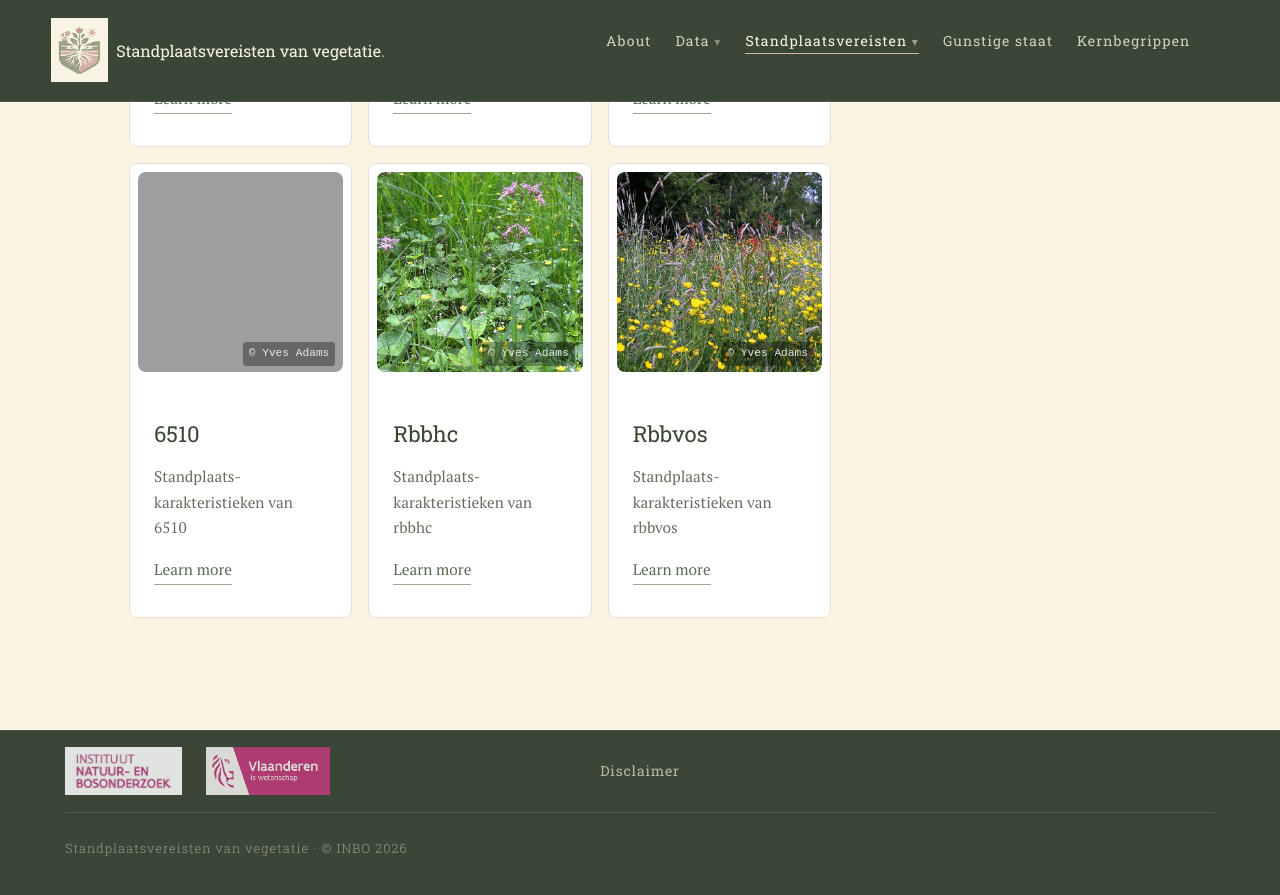
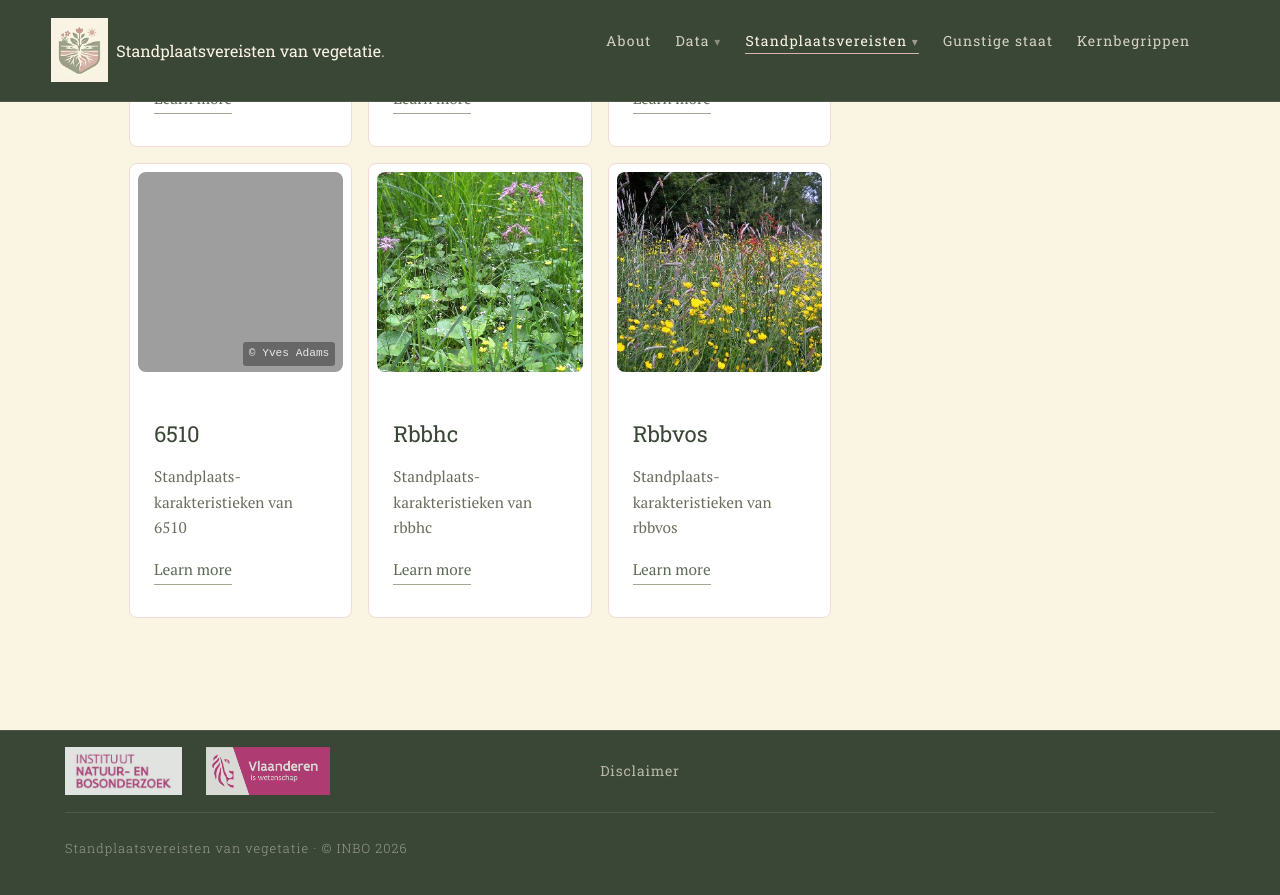
Before and after one commit to inbo/standplaatsvereisten, a Jekyll site: the page built from _pages/standplaatsvereisten/graslanden/index.md, in a window 1280 px wide and 900 px high, scrolled down 723 px. Shown: the top 895 px of the window. Built offline with Jekyll 4.4.1, drawn with Linux system fonts in a browser that asks for light colours; grey boxes are pictures that could not be loaded.

Commit message:
Nieuwe fotos

```diff
--- a/_pages/standplaatsvereisten/graslanden/index.md
+++ b/_pages/standplaatsvereisten/graslanden/index.md
@@ -22,7 +22,7 @@ toc: false
 
   <div class="card">
     <div class="card-image-wrapper">
-      <img class="card-image" src="{{ '/assets/backgrounds/card_6410.jpg' | relative_url }}" alt="Elzenbroekbos">
+      <img class="card-image" src="{{ '/assets/backgrounds/card_6410.jpg' | relative_url }}" alt="Blauwgrasland">
       <span class="card-attribution">© Yves Adams</span>
     </div>
     <h3 class="card-title">6410</h3>
@@ -52,8 +52,7 @@ toc: false
 
    <div class="card">
     <div class="card-image-wrapper">
-      <img class="card-image" src="{{ '/assets/backgrounds/card_rbbhc.jpg' | relative_url }}" alt="Elzenbroekbos">
-      <span class="card-attribution">© Yves Adams</span>
+      <img class="card-image" src="{{ '/assets/backgrounds/card_rbbhc.jpg' | relative_url }}" alt="Dottergrasland">
     </div>
     <h3 class="card-title">Rbbhc</h3>
     <p class="card-excerpt">Standplaats-karakteristieken van rbbhc</p>
@@ -62,8 +61,7 @@ toc: false
 
    <div class="card">
     <div class="card-image-wrapper">
-      <img class="card-image" src="{{ '/assets/backgrounds/card_rbbvos.jpg' | relative_url }}" alt="Elzenbroekbos">
-      <span class="card-attribution">© Yves Adams</span>
+      <img class="card-image" src="{{ '/assets/backgrounds/card_rbbvos.jpg' | relative_url }}" alt="Vossenstaartgrasland">
     </div>
     <h3 class="card-title">Rbbvos</h3>
     <p class="card-excerpt">Standplaats-karakteristieken van rbbvos</p>
```
Also changed, not shown: _pages/standplaatsvereisten/duinen/index.md (+1 -1 lines), _pages/standplaatsvereisten/index.md (+2 -2 lines), assets/backgrounds/card_1330hpr.jpg (added), assets/backgrounds/card_2130.jpg (added), assets/backgrounds/card_2190.jpg (added), assets/backgrounds/card_duinen.jpg (added), assets/backgrounds/card_kusthabitats.jpg (added), assets/backgrounds/hero_1330hpr.jpg (added), assets/backgrounds/hero_2130.jpg (added), assets/backgrounds/hero_2190.jpg (added), assets/backgrounds/hero_duinen.jpg (added), assets/backgrounds/hero_kusthabitats.jpg (added).
